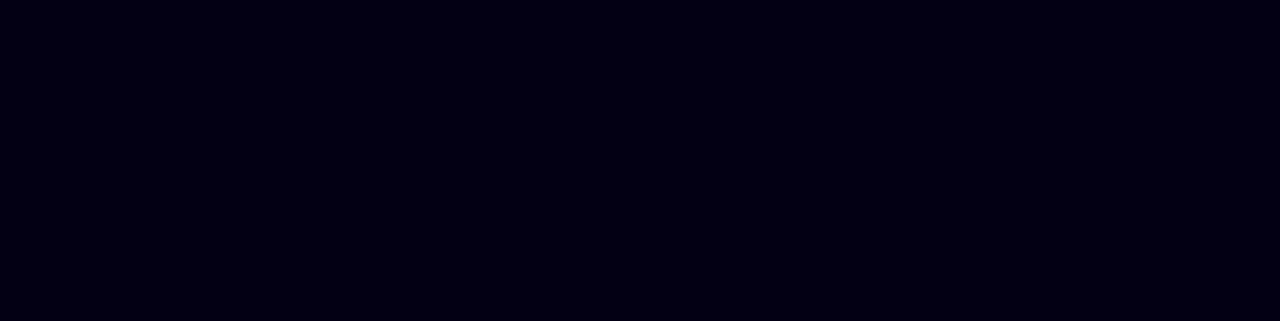
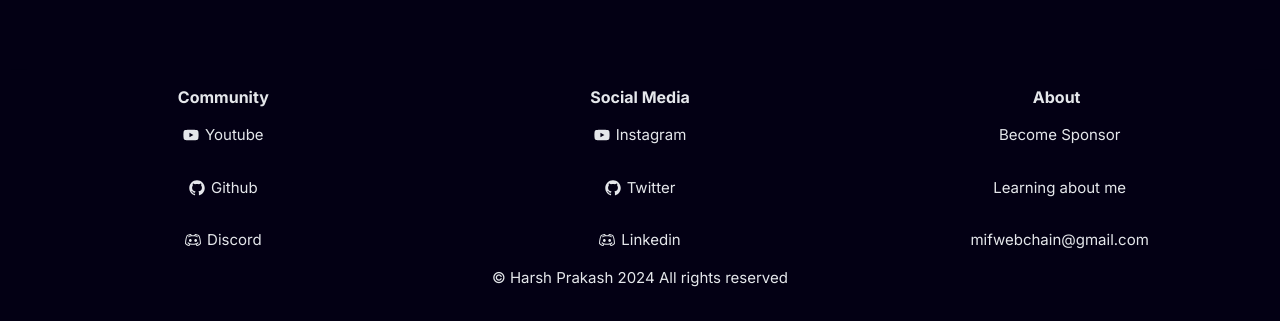
Before and after one commit to Harsh-Prakash/Space-Portfolio, a Next.js app: page / in a window 1280 px wide. Shown: the part 3414-3735 px from the top of the page. Before the commit the page ends 3404 px from the top, so only its background shows below. Built offline with nearby package versions, Linux system fonts and the light colour scheme; a web font is replaced by a local one.

Commit message:
modified:   app/page.tsx 	modified:   components/main/Encryption.tsx 	new file:   components/main/Footer.tsx 	modified:   package-lock.json 	modified:   package.json

```diff
--- a/app/page.tsx
+++ b/app/page.tsx
@@ -1,4 +1,5 @@
 import Encryption from '@/components/main/Encryption'
+import Footer from '@/components/main/Footer'
 import Hero from '@/components/main/Hero'
 import Projects from '@/components/main/Projects'
 import Skills from '@/components/main/Skills'
@@ -12,6 +13,7 @@
         <Skills/>
         <Encryption/>
         <Projects/>
+        <Footer/>
       </div>
     </main>
   )
--- a/components/main/Encryption.tsx
+++ b/components/main/Encryption.tsx
@@ -44,7 +44,7 @@
           <h1 className="Welcome-text text-[12px]">Encryption</h1>
         </div>
       </div>
-      <div className="absolute z-[50] bottom-[140px] px-[5px]">
+      <div className="absolute z-[50] bottom-[50px] px-[5px]">
         <div className="cursive text-[20px] font-medium text-center text-gray-300">
           Secure your data with end-to-end encryption
         </div>
--- /dev/null
+++ b/components/main/Footer.tsx
@@ -0,0 +1,74 @@
+import React from "react";
+import {
+  RxDiscordLogo,
+  RxGithubLogo,
+  RxInstagramLogo,
+  RxTwitterLogo,
+  RxLinkedinLogo,
+} from "react-icons/rx";
+
+import { FaYoutube } from "react-icons/fa";
+
+const Footer = () => {
+  return (
+    <div className="w-full h-full bg-transparent text-gray-200 shadow-lg p-[15px] ">
+        <div className="w-full flex flex-col items-center justify-center m-auto">
+            <div className="w-full h-full flex flex-row items-center justify-around flex-wrap">
+
+
+                <div className="min-w-[200px] h-auto flex flex-col items-center justify-start">
+                    <div className="font-bold text-[16px]">Community</div>
+                    <p className="flex flex-row items-center my-[15px] cursor-pointer">
+                        <FaYoutube />
+                        <span className="text-[15px] ml-[6px]">Youtube</span>
+                    </p>
+                    <p className="flex flex-row items-center my-[15px] cursor-pointer">
+                        <RxGithubLogo />
+                        <span className="text-[15px] ml-[6px]">Github</span>
+                    </p>
+                    <p className="flex flex-row items-center my-[15px] cursor-pointer">
+                        <RxDiscordLogo />
+                        <span className="text-[15px] ml-[6px]">Discord</span>
+                    </p>
+                </div>
+                <div className="min-w-[200px] h-auto flex flex-col items-center justify-start">
+                    <div className="font-bold text-[16px]">Social Media</div>
+                    <p className="flex flex-row items-center my-[15px] cursor-pointer">
+                        <FaYoutube />
+                        <span className="text-[15px] ml-[6px]">Instagram</span>
+                    </p>
+                    <p className="flex flex-row items-center my-[15px] cursor-pointer">
+                        <RxGithubLogo />
+                        <span className="text-[15px] ml-[6px]">Twitter</span>
+                    </p>
+                    <p className="flex flex-row items-center my-[15px] cursor-pointer">
+                        <RxDiscordLogo />
+                        <span className="text-[15px] ml-[6px]">Linkedin</span>
+                    </p>
+                </div>
+                <div className="min-w-[200px] h-auto flex flex-col items-center justify-start">
+                    <div className="font-bold text-[16px]">About</div>
+                   <p className="flex flex-row items-center my-[15px] cursor-pointer">
+
+                        <span className="text-[15px] ml-[6px]">Become Sponsor</span>
+                    </p>
+                    <p className="flex flex-row items-center my-[15px] cursor-pointer">
+
+                        <span className="text-[15px] ml-[6px]">Learning about me</span>
+                    </p>
+                    <p className="flex flex-row items-center my-[15px] cursor-pointer">
+
+                        <span className="text-[15px] ml-[6px]">mifwebchain@gmail.com</span>
+                    </p>
+                </div>
+            </div>
+
+            <div className="mb-[20px] text-[15px] text-center">
+                &copy; Harsh Prakash 2024  All rights reserved
+            </div>
+        </div>
+    </div>
+  )
+}
+
+export default Footer
--- a/package.json
+++ b/package.json
@@ -12,7 +12,8 @@
     "@heroicons/react": "^2.1.1",
     "next": "14.0.4",
     "react": "^18",
-    "react-dom": "^18"
+    "react-dom": "^18",
+    "react-icons": "^5.0.1"
   },
   "devDependencies": {
     "@react-three/drei": "^9.93.0",
```
Also changed, not shown: 1 other file (tests, documents, lock files or other folders).
